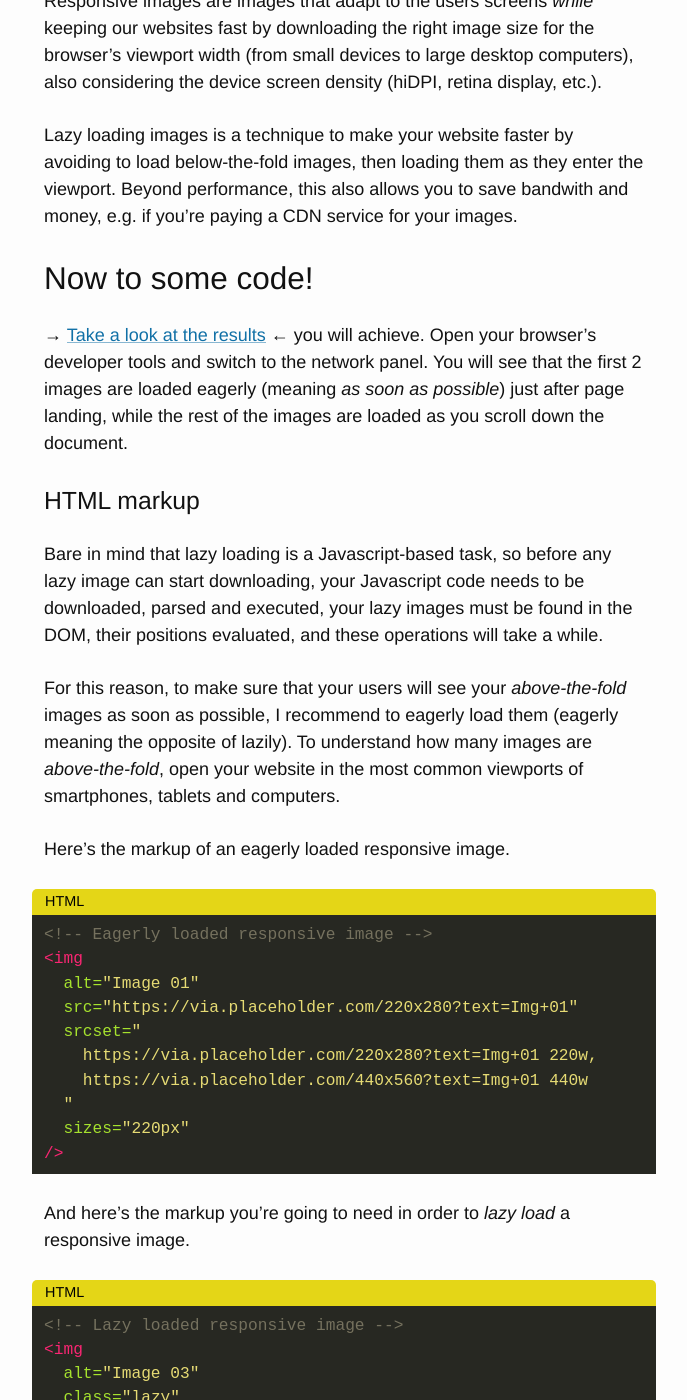
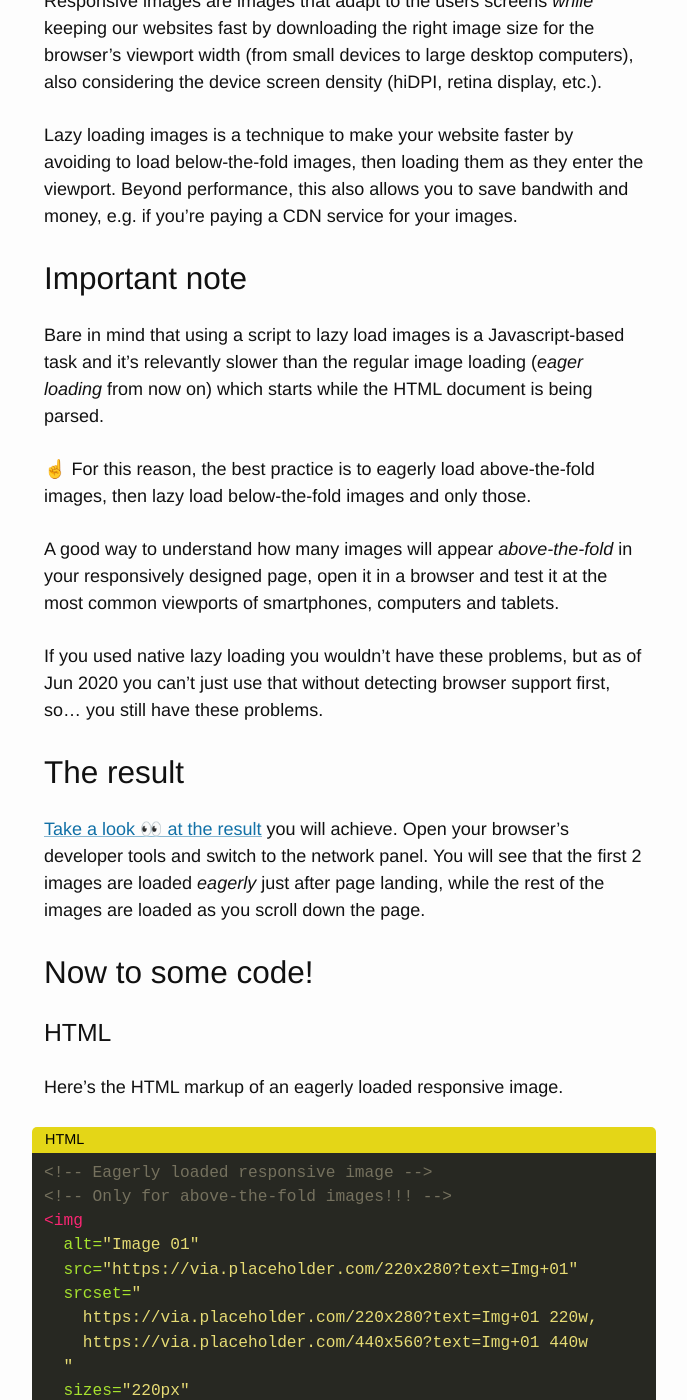
Before and after one commit to verlok/verlok.github.io, a Jekyll site: the page built from _posts/2020-05-24-lazy-load-responsive-images-in-2020-srcset-sizes-picture-webp.md, in a window 1280 px wide and 1400 px high, scrolled down 1030 px. Shown: the whole window, without its empty margins (296-983 px from the left). Built offline with Jekyll 4.4.1, drawn with Linux system fonts in a browser that asks for light colours; some of the changed text lies outside the part shown.

Commit message:
Changed the intro a bit

````diff
--- a/_posts/2020-05-24-lazy-load-responsive-images-in-2020-srcset-sizes-picture-webp.md
+++ b/_posts/2020-05-24-lazy-load-responsive-images-in-2020-srcset-sizes-picture-webp.md
@@ -8,7 +8,7 @@
 image: lazy-load-responsive-images-2020__2x.jpg
 ---
 
-In the latest years, both at work and as maintainer of [vanilla-lazyload](https://github.com/verlok/lazyload), I've been specializing in **lazy loading** of **responsive images**. Today I'm going to show you what HTML, CSS and JavaScript code you need to write _in 2020_ to serve responsive images _and_ load them lazily. In the second part of the post, I'm showing how to make the browser **natively pick the WebP image** where supported.
+In this article I'm going to show you **what HTML, CSS and JavaScript code** you need to write to serve **responsive images** _and_ **lazy load** them in your website, how to make browsers use both **the WebP image format** and **native lazy load** where supported, plug give you some advice based on my latest years of experience as a front-end developer at <a href="https://www.ynap.com" target="_blank" noopener>YNAP</a> and as a maintainer of a [popular lazyload script (vanilla-lazyload)](https://github.com/verlok/lazyload).
 
 <figure>
   <picture>
@@ -46,20 +46,29 @@
 
 **Lazy loading images** is a technique to make your website faster by **avoiding to load below-the-fold images**, then loading them **as they enter the viewport**. Beyond performance, this also allows you to save bandwith and money, e.g. if you're paying a CDN service for your images.
 
+## Important note
+
+Bare in mind that using a script to **lazy load images is a Javascript-based task** and it's **relevantly slower than the regular image loading** (*eager loading* from now on) which starts while the HTML document is being parsed.
+
+☝️ For this reason, the best practice is to **eagerly load above-the-fold images**, then **lazy load below-the-fold images** and **only those**.
+
+A good way to understand how many images will appear *above-the-fold* in your responsively designed page, **open it in a browser** and **test it at the most common viewports** of smartphones, computers and tablets.
+
+If you used native lazy loading you wouldn't have these problems, but as of Jun 2020 you can't just use that without detecting browser support first, so... you still have these problems.
+
+## The result
+
+[Take a look 👀 at the result](http://verlok.github.io/lazyload/demos/image_srcset_lazy_sizes.html) you will achieve. Open your browser's **developer tools** and switch to the **network panel**. You will see that the first 2 images are loaded *eagerly* just after page landing, while the rest of the images are loaded **as you scroll down** the page.
+
 ## Now to some code!
 
-&rarr; [Take a look at the results](http://verlok.github.io/lazyload/demos/image_srcset_lazy_sizes.html) &larr; you will achieve. Open your browser's **developer tools** and switch to the **network panel**. You will see that the first 2 images are loaded eagerly (meaning _as soon as possible_) just after page landing, while the rest of the images are loaded as you **scroll down** the document.
+### HTML
 
-### HTML markup
-
-Bare in mind that lazy loading is a Javascript-based task, so before any lazy image **can start downloading**, your Javascript code needs to be **downloaded, parsed and executed**, your lazy images must be **found in the DOM**, **their positions evaluated**, and these operations will take a while.
-
-For this reason, to make sure that your users will see your *above-the-fold* images **as soon as possible**, I recommend to **eagerly load them** (eagerly meaning the opposite of lazily). To understand how many images are *above-the-fold*, open your website in the most common viewports of smartphones, tablets and computers.
-
-Here's the markup of an **eagerly loaded** responsive image.
+Here's the HTML markup of an **eagerly loaded** responsive image.
 
 ```html
 <!-- Eagerly loaded responsive image -->
+<!-- Only for above-the-fold images!!! -->
 <img
   alt="Image 01"
   src="https://via.placeholder.com/220x280?text=Img+01"
@@ -71,10 +80,11 @@
 />
 ```
 
-And here's the markup you're going to need in order to _lazy load_ a responsive image.
+And here's the markup you're going to need in order to **lazy load** a responsive image.
 
 ```html
 <!-- Lazy loaded responsive image -->
+<!-- Only for below-the-fold images!!! -->
 <img
   alt="Image 03"
   class="lazy"
@@ -85,10 +95,11 @@
 />
 ```
 
-If you want your lazy images to have a low-quality preview image while they load, you can put a small, low-quality image in the `src` tag like the following.
+Want a low resolution preview while your lazy images load? You can do that by using a small, low-quality image in the `src` tag, like this:
 
 ```html
-<!-- Lazy loaded responsive image with low-quality preview -->
+<!-- Lazy loaded responsive image + low-res preview -->
+<!-- Only for below-the-fold images!!! -->
 <img
   alt="Image 03"
   class="lazy"
````
